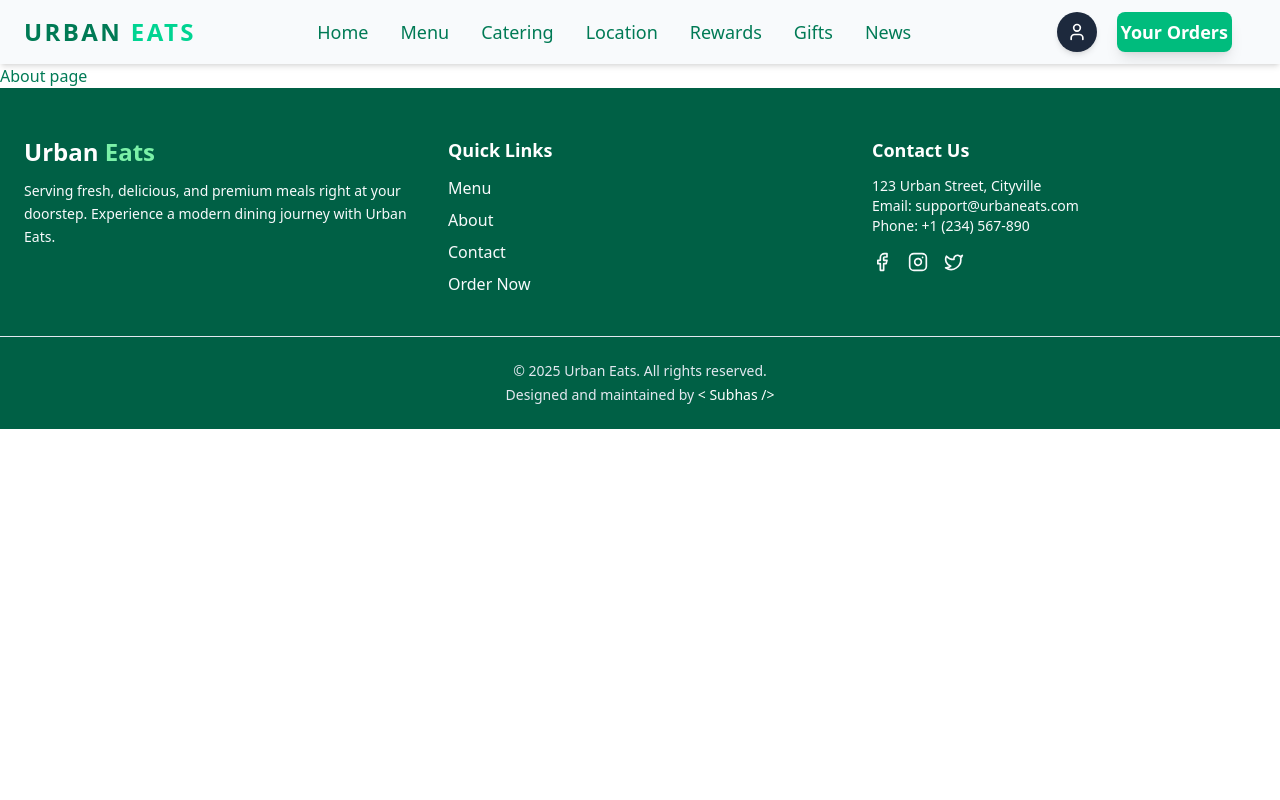
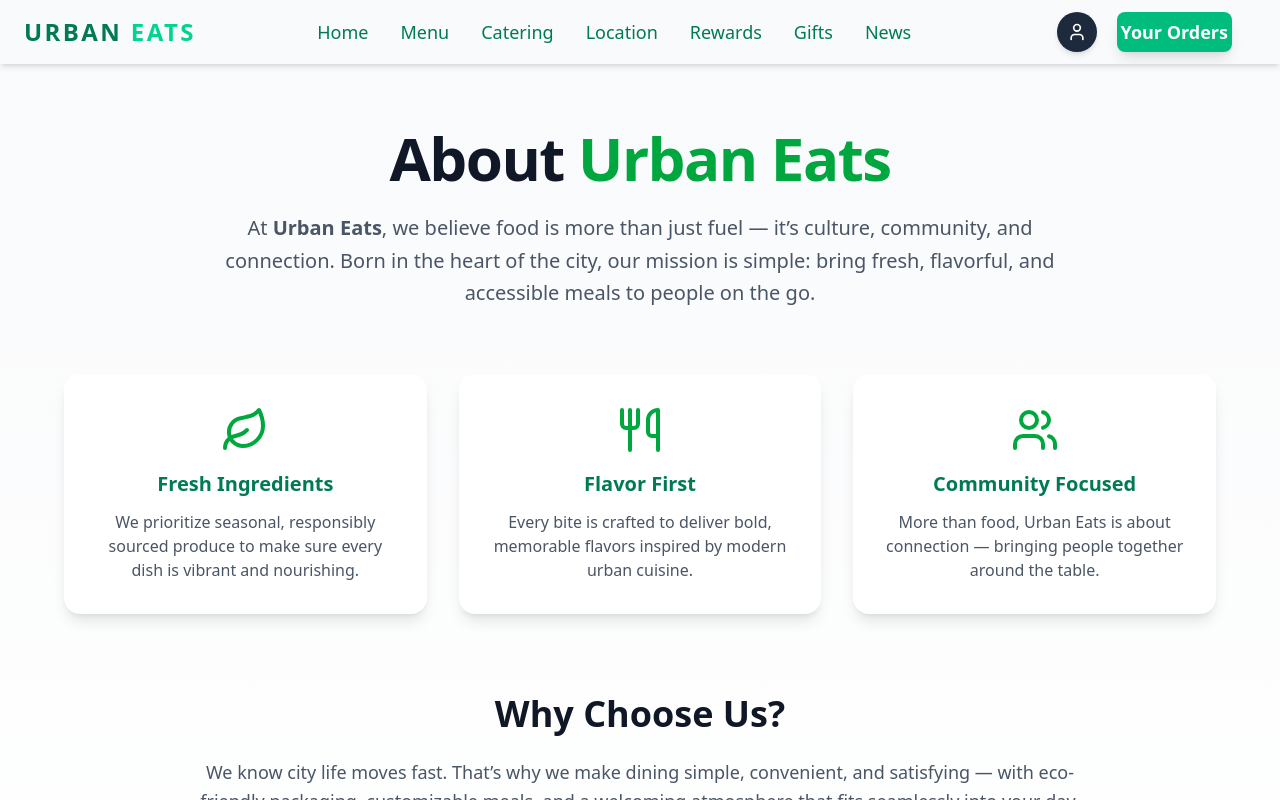
Before and after one commit to Subhas6033/Urbaneats, a React (Vite) app in the folder client/: page /about in a window 1280 px wide. Built offline with nearby package versions, Linux system fonts and the light colour scheme; a web font is replaced by a local one.

Commit message:
added about page

```diff
--- a/client/src/Pages/About.jsx
+++ b/client/src/Pages/About.jsx
@@ -1,11 +1,70 @@
-import React from 'react'
+import { Users, Leaf, Utensils } from 'lucide-react';
 
 const About = () => {
   return (
-    <div>
-      About page
+    <div className="min-h-screen bg-gradient-to-b from-gray-50 to-white flex flex-col items-center px-6 py-16">
+      {/* Hero Section */}
+      <div className="max-w-4xl text-center">
+        <h1 className="text-5xl md:text-6xl font-extrabold tracking-tight text-gray-900 mb-6">
+          About <span className="text-green-600">Urban Eats</span>
+        </h1>
+        <p className="text-lg md:text-xl text-gray-600 leading-relaxed">
+          At <span className="font-semibold">Urban Eats</span>, we believe food
+          is more than just fuel — it’s culture, community, and connection. Born
+          in the heart of the city, our mission is simple: bring fresh,
+          flavorful, and accessible meals to people on the go.
+        </p>
+      </div>
+
+      {/* Mission + Values */}
+      <div className="max-w-6xl grid md:grid-cols-3 gap-8 mt-16">
+        {/* Card 1 */}
+        <div className="bg-white rounded-2xl shadow-lg hover:shadow-xl transition p-8 text-center">
+          <Leaf className="w-12 h-12 text-green-600 mx-auto mb-4" />
+          <h3 className="text-xl font-semibold mb-3">Fresh Ingredients</h3>
+          <p className="text-gray-600">
+            We prioritize seasonal, responsibly sourced produce to make sure
+            every dish is vibrant and nourishing.
+          </p>
+        </div>
+
+        {/* Card 2 */}
+        <div className="bg-white rounded-2xl shadow-lg hover:shadow-xl transition p-8 text-center">
+          <Utensils className="w-12 h-12 text-green-600 mx-auto mb-4" />
+          <h3 className="text-xl font-semibold mb-3">Flavor First</h3>
+          <p className="text-gray-600">
+            Every bite is crafted to deliver bold, memorable flavors inspired by
+            modern urban cuisine.
+          </p>
+        </div>
+
+        {/* Card 3 */}
+        <div className="bg-white rounded-2xl shadow-lg hover:shadow-xl transition p-8 text-center">
+          <Users className="w-12 h-12 text-green-600 mx-auto mb-4" />
+          <h3 className="text-xl font-semibold mb-3">Community Focused</h3>
+          <p className="text-gray-600">
+            More than food, Urban Eats is about connection — bringing people
+            together around the table.
+          </p>
+        </div>
+      </div>
+
+      {/* Why Choose Us */}
+      <div className="max-w-4xl text-center mt-20">
+        <h2 className="text-3xl md:text-4xl font-bold text-gray-900 mb-6">
+          Why Choose Us?
+        </h2>
+        <p className="text-lg text-gray-600 leading-relaxed mb-8">
+          We know city life moves fast. That’s why we make dining simple,
+          convenient, and satisfying — with eco-friendly packaging, customizable
+          meals, and a welcoming atmosphere that fits seamlessly into your day.
+        </p>
+        <p className="text-2xl font-semibold text-green-600">
+          Good food powers a good day.
+        </p>
+      </div>
     </div>
-  )
-}
+  );
+};
 
-export default About
+export default About;
```
